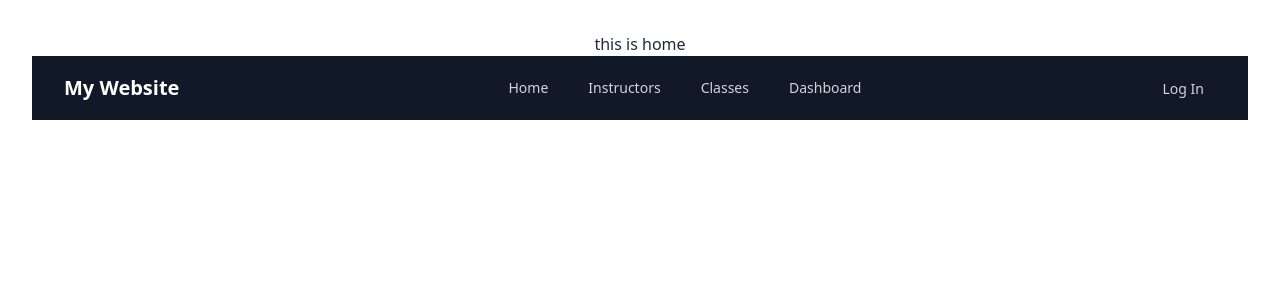
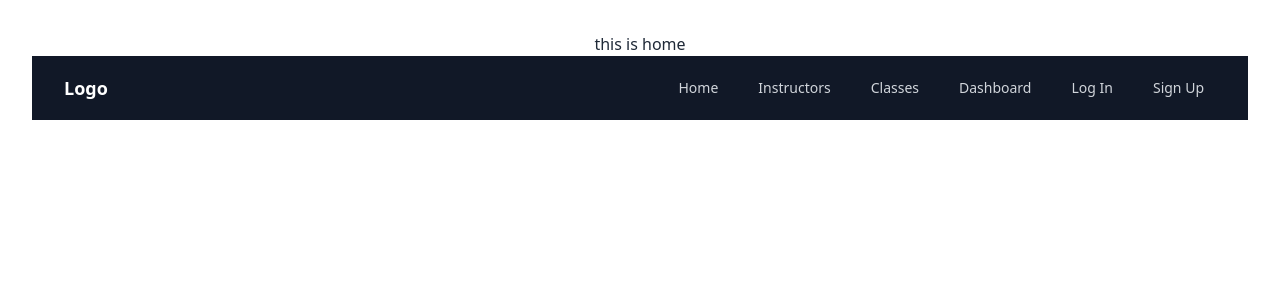
Before and after one commit to avi3175/magic-tutorial, a React (Vite) app: page / in a window 1280 px wide. Shown: the top 300 px of the page. Built offline with nearby package versions, Linux system fonts and the light colour scheme.

Commit message:
second commit

```diff
--- a/src/Components/Nabvar.jsx
+++ b/src/Components/Nabvar.jsx
@@ -1,54 +1,57 @@
-import React from 'react';
+import React, { useState } from 'react';
 
 const Nabvar = () => {
+    const [isMenuOpen, setIsMenuOpen] = useState(false);
+
+    const toggleMenu = () => {
+        setIsMenuOpen(!isMenuOpen);
+    };
     return (
         <div>
             <nav className="bg-gray-900">
                 <div className="max-w-7xl mx-auto px-4 sm:px-6 lg:px-8">
                     <div className="flex items-center justify-between h-16">
                         <div className="flex-shrink-0">
-                            <a href="/" className="text-white font-bold text-xl">
-                                My Website
+                            <a href="/" className="flex items-center">
+                                {/* Replace 'Logo' with your website logo or name */}
+                                <span className="text-white font-bold text-lg">Logo</span>
                             </a>
                         </div>
                         <div className="hidden md:block">
                             <div className="ml-10 flex items-baseline space-x-4">
-                                <a
-                                    href="/"
-                                    className="text-gray-300 hover:bg-gray-700 hover:text-white px-3 py-2 rounded-md text-sm font-medium"
-                                >
-                                    Home
-                                </a>
-                                <a
-                                    href="/instructors"
-                                    className="text-gray-300 hover:bg-gray-700 hover:text-white px-3 py-2 rounded-md text-sm font-medium"
-                                >
-                                    Instructors
-                                </a>
-                                <a
-                                    href="/classes"
-                                    className="text-gray-300 hover:bg-gray-700 hover:text-white px-3 py-2 rounded-md text-sm font-medium"
-                                >
-                                    Classes
-                                </a>
-                                <a
-                                    href="/dashboard"
-                                    className="text-gray-300 hover:bg-gray-700 hover:text-white px-3 py-2 rounded-md text-sm font-medium"
-                                >
-                                    Dashboard
-                                </a>
+                                <a href="/" className="text-gray-300 hover:bg-gray-700 hover:text-white px-3 py-2 rounded-md text-sm font-medium">Home</a>
+                                <a href="/instructors" className="text-gray-300 hover:bg-gray-700 hover:text-white px-3 py-2 rounded-md text-sm font-medium">Instructors</a>
+                                <a href="/classes" className="text-gray-300 hover:bg-gray-700 hover:text-white px-3 py-2 rounded-md text-sm font-medium">Classes</a>
+                                <a href="/dashboard" className="text-gray-300 hover:bg-gray-700 hover:text-white px-3 py-2 rounded-md text-sm font-medium">Dashboard</a>
+                                <a href="/login" className="text-gray-300 hover:bg-gray-700 hover:text-white px-3 py-2 rounded-md text-sm font-medium">Log In</a>
+                                <a href="/login" className="text-gray-300 hover:bg-gray-700 hover:text-white px-3 py-2 rounded-md text-sm font-medium">Sign Up</a>
                             </div>
                         </div>
-                        <div className="hidden md:block">
-                            <a
-                                href="/login"
-                                className="text-gray-300 hover:bg-gray-700 hover:text-white px-3 py-2 rounded-md text-sm font-medium"
-                            >
-                                Log In
-                            </a>
+                        <div className="-mr-2 flex md:hidden">
+                            <button onClick={toggleMenu} className="inline-flex items-center justify-center p-2 rounded-md text-gray-400 hover:text-white hover:bg-gray-700 focus:outline-none focus:bg-gray-700 focus:text-white">
+                                <svg className="h-6 w-6" stroke="currentColor" fill="none" viewBox="0 0 24 24">
+                                    {isMenuOpen ? (
+                                        <path strokeLinecap="round" strokeLinejoin="round" strokeWidth="2" d="M6 18L18 6M6 6l12 12" />
+                                    ) : (
+                                        <path strokeLinecap="round" strokeLinejoin="round" strokeWidth="2" d="M4 6h16M4 12h16M4 18h16" />
+                                    )}
+                                </svg>
+                            </button>
                         </div>
                     </div>
                 </div>
+                {isMenuOpen && (
+                    <div className="md:hidden">
+                        <div className="px-2 pt-2 pb-3 space-y-1 sm:px-3">
+                            <a href="/" className="text-gray-300 hover:bg-gray-700 hover:text-white block px-3 py-2 rounded-md text-base font-medium">Home</a>
+                            <a href="/instructors" className="text-gray-300 hover:bg-gray-700 hover:text-white block px-3 py-2 rounded-md text-base font-medium">Instructors</a>
+                            <a href="/classes" className="text-gray-300 hover:bg-gray-700 hover:text-white block px-3 py-2 rounded-md text-base font-medium">Classes</a>
+                            <a href="/dashboard" className="text-gray-300 hover:bg-gray-700 hover:text-white block px-3 py-2 rounded-md text-base font-medium">Dashboard</a>
+                            <a href="/login" className="text-gray-300 hover:bg-gray-700 hover:text-white block px-3 py-2 rounded-md text-base font-medium">Log In</a>
+                            <a href="/login" className="text-gray-300 hover:bg-gray-700 hover:text-white px-3 py-2 rounded-md text-sm font-medium">Sign Up</a>
+                        </div>
+                    </div>
+                )}
             </nav>
         </div>
     );
```
